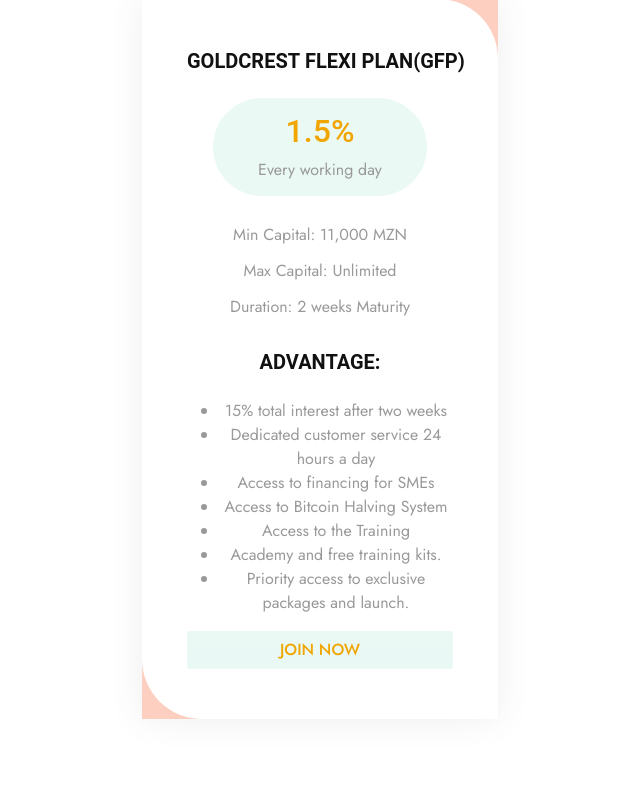
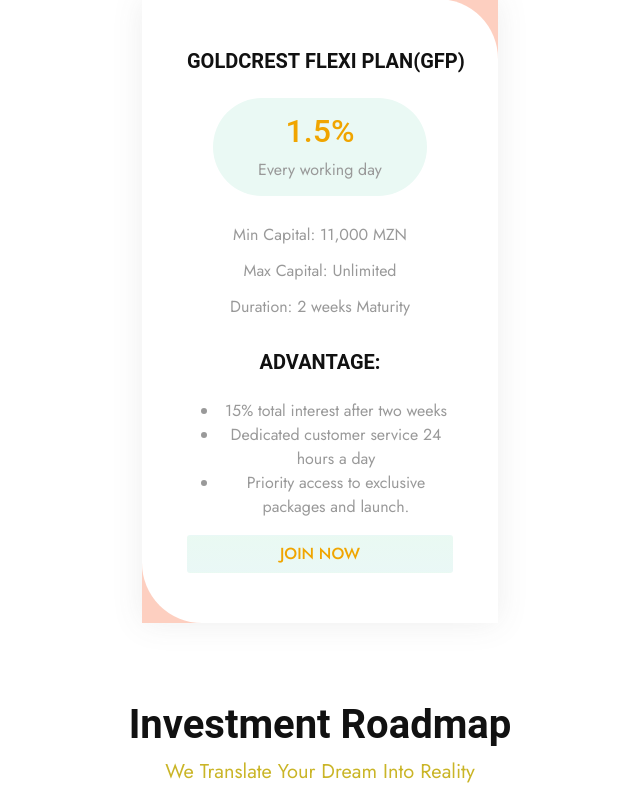
Before and after one commit to kobiowuquadri/GoldCrest, a PHP site: page /product.php in a window 1280 px wide. Shown: the part 772-1570 px from the top of the page, without its empty margins (320-960 px from the left). Run offline with PHP 8.4, Linux system fonts and the light colour scheme; the visitor is signed in with stand-in values (Sample User, id 1); some libraries are stand-ins or nearby versions.

Commit message:
modify product package content and register page

```diff
--- a/product.php
+++ b/product.php
@@ -156,10 +156,6 @@ if (!isset($_SESSION["user"])) {
               <ul class="benefit">
                 <li>15% total interest after two weeks</li>
                 <li>Dedicated customer service 24 hours a day</li>
-                <li>Access to financing for SMEs</li>
-                <li>Access to Bitcoin Halving System</li>
-                <li>Access to the Training</li>
-                <li>Academy and free training kits.</li>
                 <li>Priority access to exclusive packages and launch.</li>
               </ul>
               <a href="register.php" class="default-btn btn">JOIN NOW</a>
--- a/register.php
+++ b/register.php
@@ -218,8 +218,7 @@ if (!isset($_SESSION["user"])) {
           <label for="package">Package:</label>
           <select class="form-control" id="package" name="package" required>
             <option value="">Select the package</option>
-            <option value="arbitagePackage">BITCOIN ARBITRAGE PACKAGE (B.A.P)</option>
-            <option value="arbitagePackagePlus">BITCOIN ARBITRAGE PLUS PACKAGE</option>
+            <option value="arbitagePackage">GOLDCREST FLEXI PLAN(GFP)</option>
           </select>
         </div>
 
```
